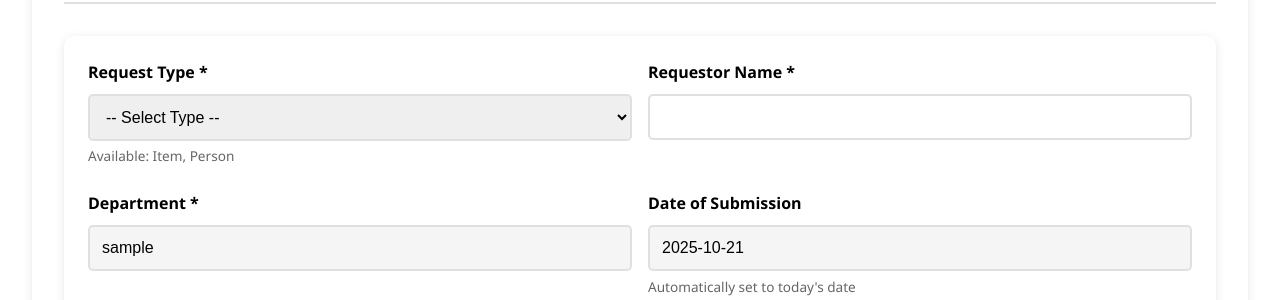
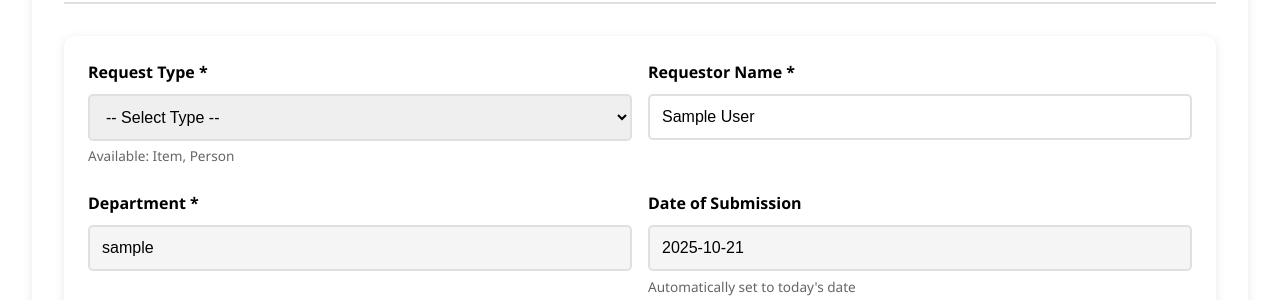
Before and after one commit to Jaypeeeee6/finance-system, a Flask app: page /request/new in a window 1280 px wide. Shown: the part 206-506 px from the top of the page. Run offline with Flask 3, Linux system fonts and the light colour scheme; the visitor is signed in with stand-in values (Sample User, id 1); some libraries are stand-ins or nearby versions.

Commit message:
Update RBAC documentation and new request template: Expand README_RBAC.md to include detailed request types by department and role. Modify new_request.html to pre-fill the requestor name field with the user's name for improved user experience.

```diff
--- a/templates/new_request.html
+++ b/templates/new_request.html
@@ -43,7 +43,7 @@
 
                     <div class="form-group">
                         <label for="requestor_name">Requestor Name *</label>
-                        <input type="text" name="requestor_name" id="requestor_name" required>
+                        <input type="text" name="requestor_name" id="requestor_name" value="{{ user.name if user else '' }}" required>
                     </div>
                 </div>
 
```
Also changed, not shown: README_RBAC.md.
